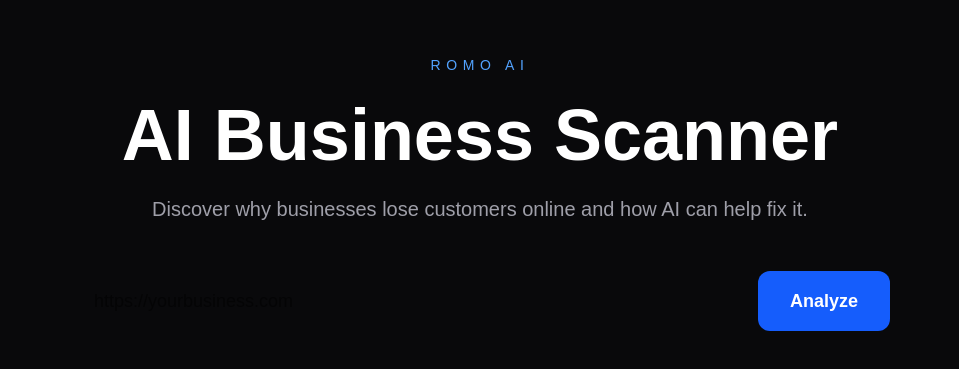
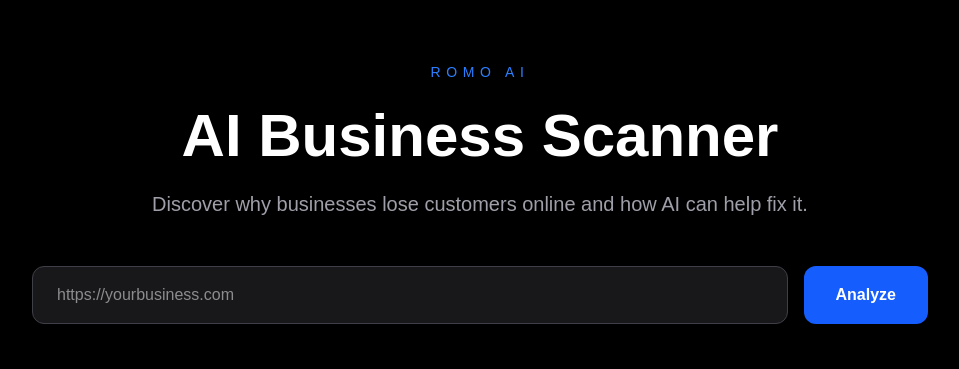
Before and after one commit to pvromo356-source/Romo-ai, a Next.js app: page / in a window 1280 px wide. Shown: the part 207-576 px from the top of the page, without its empty margins (160-1119 px from the left). Built offline with nearby package versions, Linux system fonts and the light colour scheme.

Commit message:
Create Hero component

```diff
--- a/app/page.tsx
+++ b/app/page.tsx
@@ -1,35 +1,9 @@
+import Hero from "@/components/Hero";
+
 export default function Home() {
   return (
-    <main className="min-h-screen bg-zinc-950 text-white flex items-center justify-center px-6">
-      <div className="max-w-4xl w-full text-center">
-
-        <p className="text-blue-400 uppercase tracking-[0.4em] text-sm mb-6">
-          ROMO AI
-        </p>
-
-        <h1 className="text-5xl md:text-7xl font-bold mb-6">
-          AI Business Scanner
-        </h1>
-
-        <p className="text-xl text-zinc-400 mb-12">
-          Discover why businesses lose customers online and how AI can help fix it.
-        </p>
-
-        <div className="flex flex-col md:flex-row gap-4 justify-center">
-
-          <input
-            type="url"
-            placeholder="https://yourbusiness.com"
-            className="flex-1 max-w-2xl rounded-xl px-6 py-4 text-black text-lg"
-          />
-
-          <button className="rounded-xl bg-blue-600 px-8 py-4 text-lg font-semibold hover:bg-blue-500 transition">
-            Analyze
-          </button>
-
-        </div>
-
-      </div>
+    <main className="min-h-screen flex items-center justify-center bg-black text-white px-6">
+      <Hero />
     </main>
   );
 }
--- /dev/null
+++ b/components/Hero.tsx
@@ -0,0 +1,35 @@
+export default function Hero() {
+  return (
+    <section className="max-w-4xl w-full text-center">
+
+      <p className="text-blue-500 uppercase tracking-[0.4em] text-sm mb-6">
+        ROMO AI
+      </p>
+
+      <h1 className="text-6xl font-bold mb-6">
+        AI Business Scanner
+      </h1>
+
+      <p className="text-zinc-400 text-xl mb-12">
+        Discover why businesses lose customers online and how AI can help fix it.
+      </p>
+
+      <div className="flex flex-col md:flex-row gap-4 justify-center">
+
+        <input
+          type="url"
+          placeholder="https://yourbusiness.com"
+          className="flex-1 rounded-xl bg-zinc-900 border border-zinc-700 px-6 py-4 text-white outline-none focus:border-blue-500"
+        />
+
+        <button
+          className="bg-blue-600 hover:bg-blue-500 transition rounded-xl px-8 py-4 font-semibold"
+        >
+          Analyze
+        </button>
+
+      </div>
+
+    </section>
+  );
+}
```
